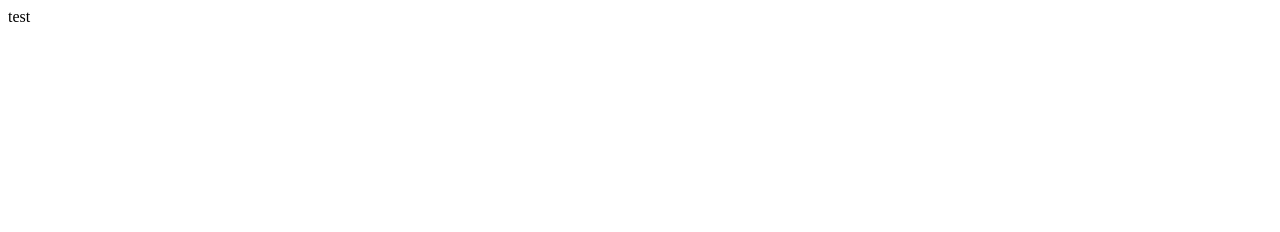
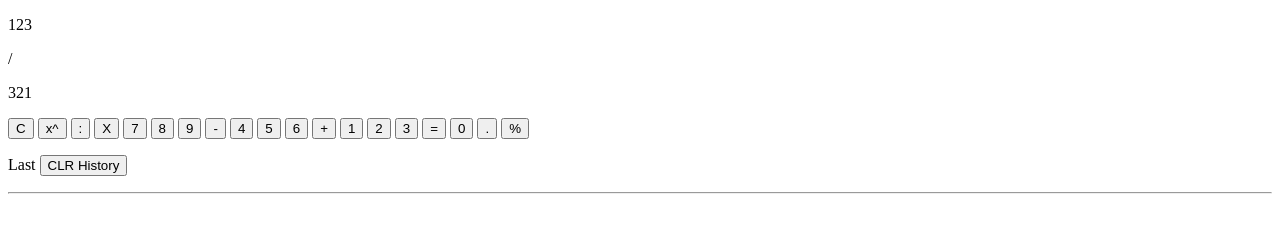
Before and after one commit to kpettke/JS_Calc, a plain HTML site: page index.html in a window 1280 px wide. Drawn offline with Linux system fonts and the light colour scheme; a web font is replaced by a local one.

Commit message:
HTML prepare

```diff
--- a/index.html
+++ b/index.html
@@ -4,9 +4,58 @@
     <meta charset="UTF-8">
     <meta http-equiv="X-UA-Compatible" content="IE=edge">
     <meta name="viewport" content="width=device-width, initial-scale=1.0">
-    <title>Document</title>
+    <link rel="stylesheet" href="style.css">
+    <title>JS Calc</title>
 </head>
 <body>
-    test
+
+
+    <div class="calculator">
+        <div class="display">
+            <div class="prevNumber">
+                <p>123</p>
+                <span class="mathSign">/</span>
+            </div>
+            <p class="currNumber">321</p>
+        </div>
+    </div>
+    <div class="buttons">
+        <button class="clr">C</button>
+        <button class="operator">x^</button>
+        <button class="operator">:</button>
+        <button class="operator">X</button>
+        <button class="number">7</button>
+        <button class="number">8</button>
+        <button class="number">9</button>
+        <button class="operator">-</button>
+        <button class="number">4</button>
+        <button class="number">5</button>
+        <button class="number">6</button>
+        <button class="operator">+</button>
+        <button class="number">1</button>
+        <button class="number">2</button>
+        <button class="number">3</button>
+        <button class="equ">=</button>
+        <button class="number">0</button>
+        <button class="number">.</button>
+        <button class="operator">%</button>
+
+    </div>
+
+    <div class="calculator_hist">
+        <p class="hist-title"> Last
+            <button class="hist_btn">CLR History</button>
+        </p>
+        <hr>
+
+        <ul class="hist">
+
+        </ul>
+
+    </div>
+
+
+    <script src="/main.js"></script>
+
 </body>
 </html>
--- /dev/null
+++ b/style.css
@@ -0,0 +1,5 @@
+@import url('https://fonts.googleapis.com/css2?family=Hepta+Slab&display=swap');
+
+html{
+    font-family: 'Hepta Slab', serif;
+}
```
Also changed, not shown: main.js (added).
